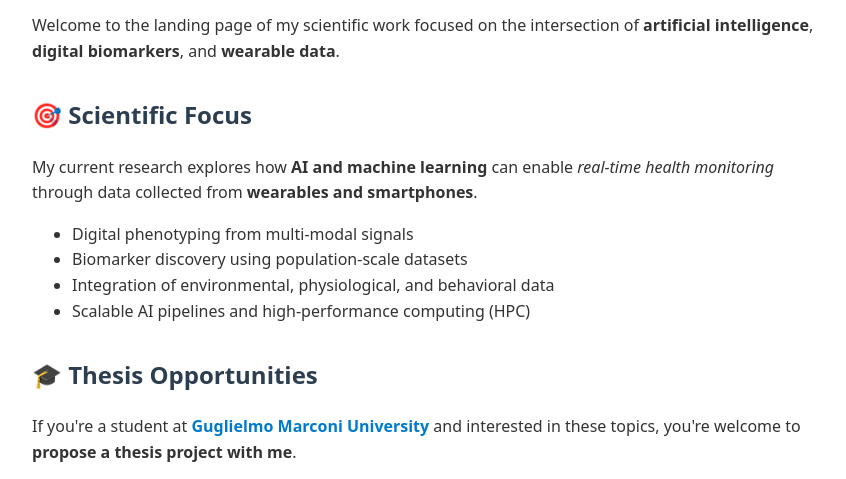
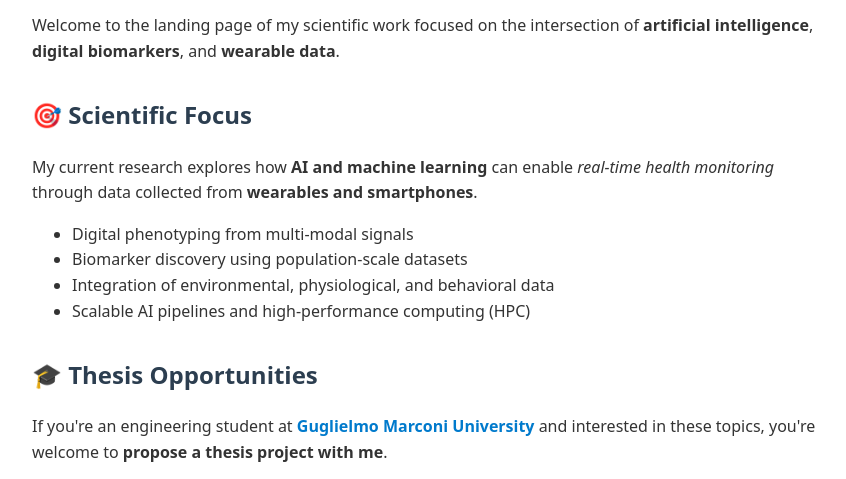
Before and after one commit to silcoletti/ai-health-wearables, a plain HTML site: page index.html in a window 1280 px wide. Shown: the part 312-791 px from the top of the page, without its empty margins (208-1054 px from the left). Drawn offline with Linux system fonts and the light colour scheme.

Commit message:
Update index.html

```diff
--- a/index.html
+++ b/index.html
@@ -66,7 +66,7 @@
 
     <div class="section">
       <h2>🎓 Thesis Opportunities</h2>
-<p> If you're a student at <strong><a href="https://www.unimarconi.it" target="_blank">Guglielmo Marconi University</a></strong> and interested in these topics, you're welcome to <strong>propose a thesis project with me</strong>. </p>
+<p> If you're an engineering student at <strong><a href="https://www.unimarconi.it" target="_blank">Guglielmo Marconi University</a></strong> and interested in these topics, you're welcome to <strong>propose a thesis project with me</strong>. </p>
       <ul>
         <li>Signal processing from wearable devices</li>
         <li>Disease risk prediction via graph neural networks (GNNs)</li>
```
